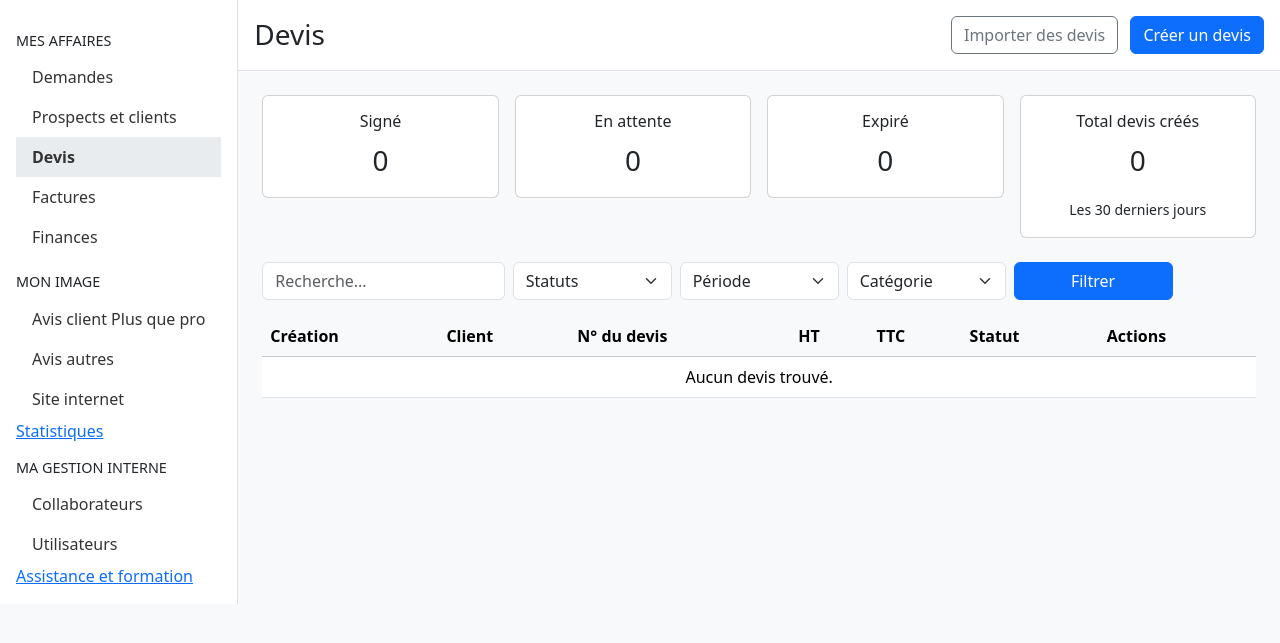
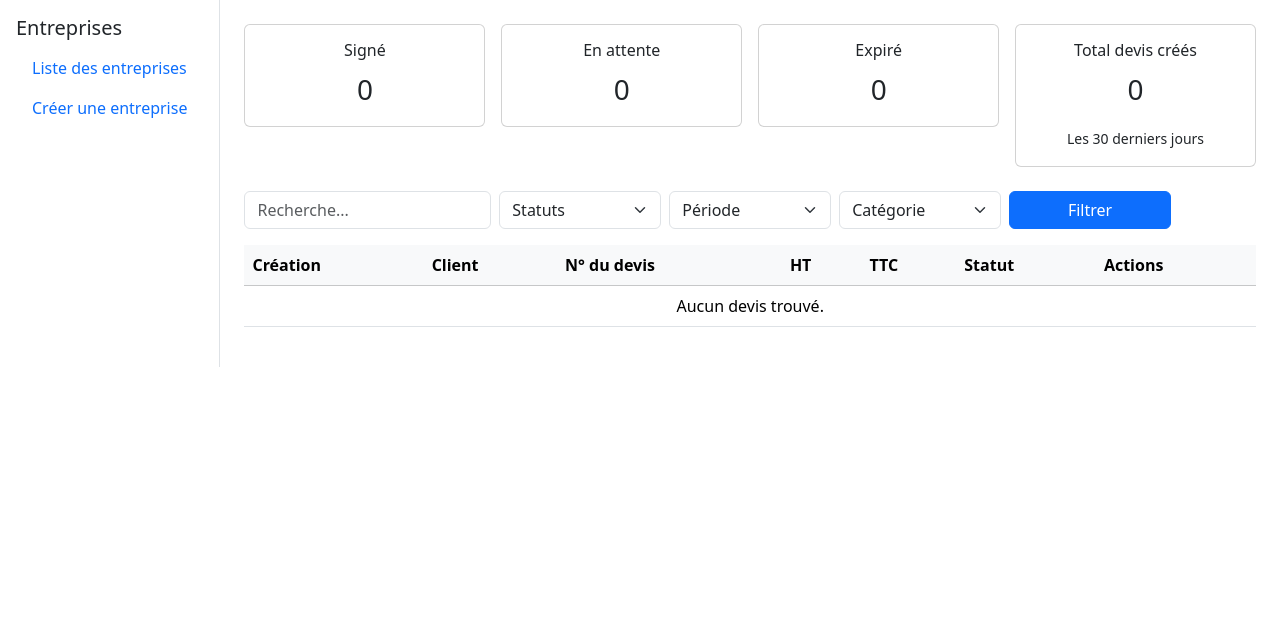
Before and after one commit to Alex97435/Pilotage-Devis, a FastAPI app: page / in a window 1280 px wide. Shown: the top 643 px of the page. Run offline with FastAPI, Linux system fonts and the light colour scheme; parts of the project's set-up code (start-up, migrations or seed data) failed here and were passed over.

Commit message:
Update base.html

```diff
--- a/templates/base.html
+++ b/templates/base.html
@@ -4,50 +4,17 @@
   <meta charset="UTF-8">
   <title>{% block title %}Pilotage des devis{% endblock %}</title>
   <link href="https://cdn.jsdelivr.net/npm/bootstrap@5.3.1/dist/css/bootstrap.min.css" rel="stylesheet">
-  <style>
-    body { background-color: #f8f9fa; }
-    .sidebar { min-width: 220px; border-right: 1px solid #dee2e6; background-color: #fff; }
-    .sidebar h5 { font-size: 0.9rem; text-transform: uppercase; margin-top: 1rem; }
-    .nav-link { color: #333; }
-    .nav-link.active { font-weight: bold; background-color: #e9ecef; }
-    .badge-status { font-size: 0.8rem; }
-  </style>
 </head>
 <body>
 <div class="d-flex">
-  <!-- Barre latérale -->
-  <nav class="sidebar p-3">
-    <h5>Mes affaires</h5>
+  <nav class="sidebar p-3 border-end" style="min-width:200px;">
+    <h5>Entreprises</h5>
     <ul class="nav flex-column mb-2">
-      <li class="nav-item"><a class="nav-link" href="#">Demandes</a></li>
-      <li class="nav-item"><a class="nav-link" href="#">Prospects et clients</a></li>
-      <li class="nav-item"><a class="nav-link active" href="/">Devis</a></li>
-      <li class="nav-item"><a class="nav-link" href="#">Factures</a></li>
-      <li class="nav-item"><a class="nav-link" href="#">Finances</a></li>
-    </ul>
-    <h5>Mon image</h5>
-    <ul class="nav flex-column mb-2">
-      <li class="nav-item"><a class="nav-link" href="#">Avis client Plus que pro</a></li>
-      <li class/nav-item"><a class="nav-link" href="#">Avis autres</a></li>
-      <li class="nav-item"><a class="nav-link" href="#">Site internet</a></li>
-      <li class="nav-item"><a class/nav-link" href="#">Statistiques</a></li>
-    </ul>
-    <h5>Ma gestion interne</h5>
-    <ul class="nav flex-column">
-      <li class="nav-item"><a class="nav-link" href="#">Collaborateurs</a></li>
-      <li class/nav-item"><a class="nav-link" href="#">Utilisateurs</a></li>
-      <li class="nav-item"><a class/nav-link" href="#">Assistance et formation</a></li>
+      <li class="nav-item"><a class="nav-link" href="/companies">Liste des entreprises</a></li>
+      <li class="nav-item"><a class="nav-link" href="/companies/new">Créer une entreprise</a></li>
     </ul>
   </nav>
-
-  <!-- Contenu principal -->
   <div class="flex-grow-1">
-    <header class="d-flex justify-content-between align-items-center p-3 border-bottom bg-white">
-      <h3 class="mb-0">{% block page_title %}{% endblock %}</h3>
-      <div>
-        {% block header_actions %}{% endblock %}
-      </div>
-    </header>
     <main class="p-4">
       {% block content %}{% endblock %}
     </main>
```
